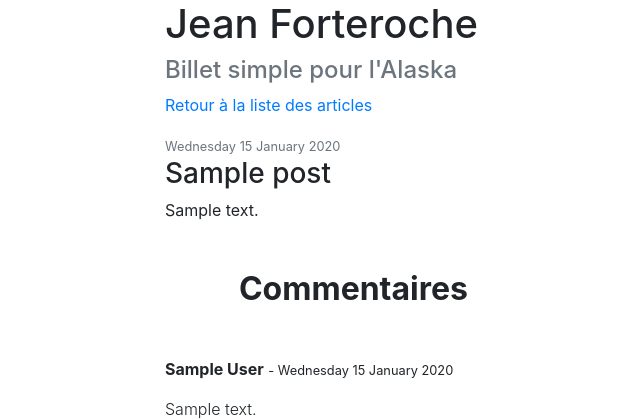
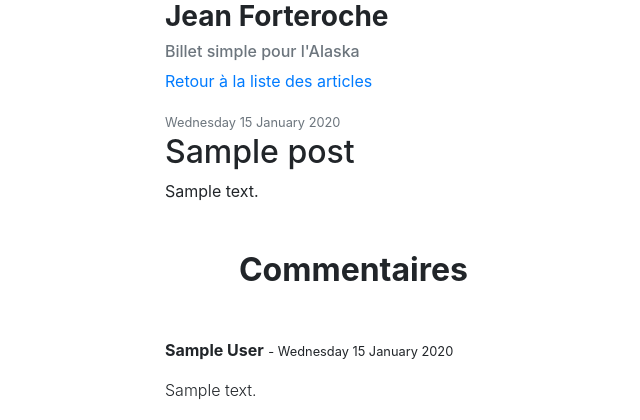
Before and after one commit to MiKatre/micro-cms-php, a PHP site: template view/frontend/postView.php in a window 1280 px wide. Shown: the top 420 px of the page, without its empty margins (148-788 px from the left). Run offline with PHP 8.4, Linux system fonts and the light colour scheme; the template is opened without the code that fills it: most values are stand-ins (such as "Sample title", 1, 10 or a date in 2020).

Commit message:
more styling

```diff
--- a/view/frontend/listPostsView.php
+++ b/view/frontend/listPostsView.php
@@ -1,6 +1,6 @@
 <?php $title = 'Blog de Jean Forteroche'; ?>
 <?php ob_start(); ?>
-<h1>Jean Forteroche</h1>
+<h1 class="font-weight-bold">Jean Forteroche</h1>
 <h4 class="text-muted">Billet simple pour l'Alaska</h4>
 
 <p class="lead mt-3">Derniers billets du blog :</p>
--- a/view/frontend/postView.php
+++ b/view/frontend/postView.php
@@ -2,17 +2,17 @@
 <?php $title = htmlspecialchars($post['title']); ?>
 
 <?php ob_start(); ?>
-<h1>Jean Forteroche</h1>
-<h4 class="text-muted">Billet simple pour l'Alaska</h4>
+<h3 class="font-weight-bold">Jean Forteroche</h3>
+<h6 class="text-muted">Billet simple pour l'Alaska</h6>
 <p><a href="index.php">Retour à la liste des articles</a></p>
 
 <div class="news">
     <small class="text-muted">
         <?= strftime("%A %d %B %Y", strtotime($post['date'])) ?>
     </small>
-    <h3>
+    <h2 >
         <?= htmlspecialchars($post['title']) ?>
-    </h3>
+    </h2>
 
     <p>
         <?= nl2br(htmlspecialchars($post['content'])) ?>
```
